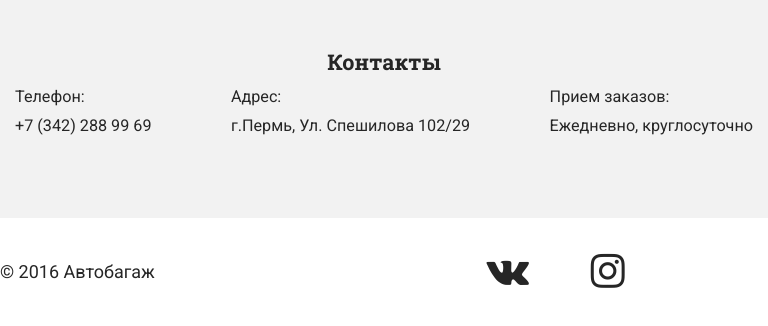
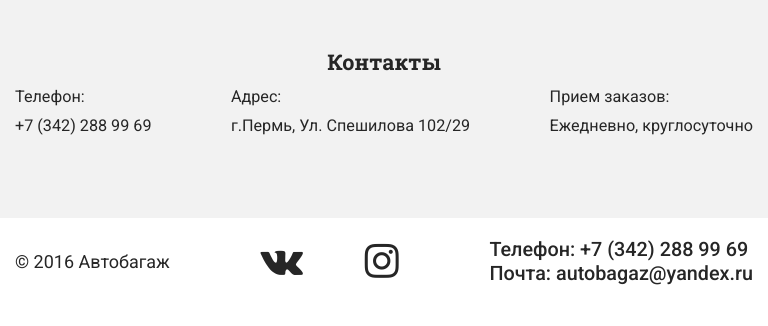
Before and after one commit to igoldyrev/farkopz, a PHP site: page / in a window 768 px wide; the page is wider, and only the part inside the window is pictured. Shown: the part 2884-3210 px from the top of that part. After the commit the page ends 3169 px from the top of that part, so only its background shows below. Run offline with PHP 8.4, Linux system fonts and the light colour scheme; some libraries are stand-ins or nearby versions.

Commit message:
develop / Стили для планшетов подвала

```diff
--- a/build/farkopz.css
+++ b/build/farkopz.css
@@ -812,6 +812,13 @@ body {
   margin: 0 auto;
   padding: 30px 0; }
 
+@media only screen and (min-width: 768px) and (max-width: 1279px) {
+  .footer__inner {
+    width: 100%;
+    padding: 20px 15px;
+    -webkit-box-sizing: border-box;
+            box-sizing: border-box; } }
+
 .footer__contacts {
   display: -webkit-box;
   display: -ms-flexbox;
--- a/src/style.scss
+++ b/src/style.scss
@@ -143,6 +143,7 @@
 
 //Footer
 @import "common.blocks/footer/__inner/footer__inner";
+@import "tablet.blocks/footer/__inner/footer__inner";
 @import "common.blocks/footer/__contacts/footer__contacts";
 @import "common.blocks/footer/__social/footer__social";
 
```
Also changed, not shown: src/tablet.blocks/footer/__inner/footer__inner.scss (added, +8 -0 lines).
